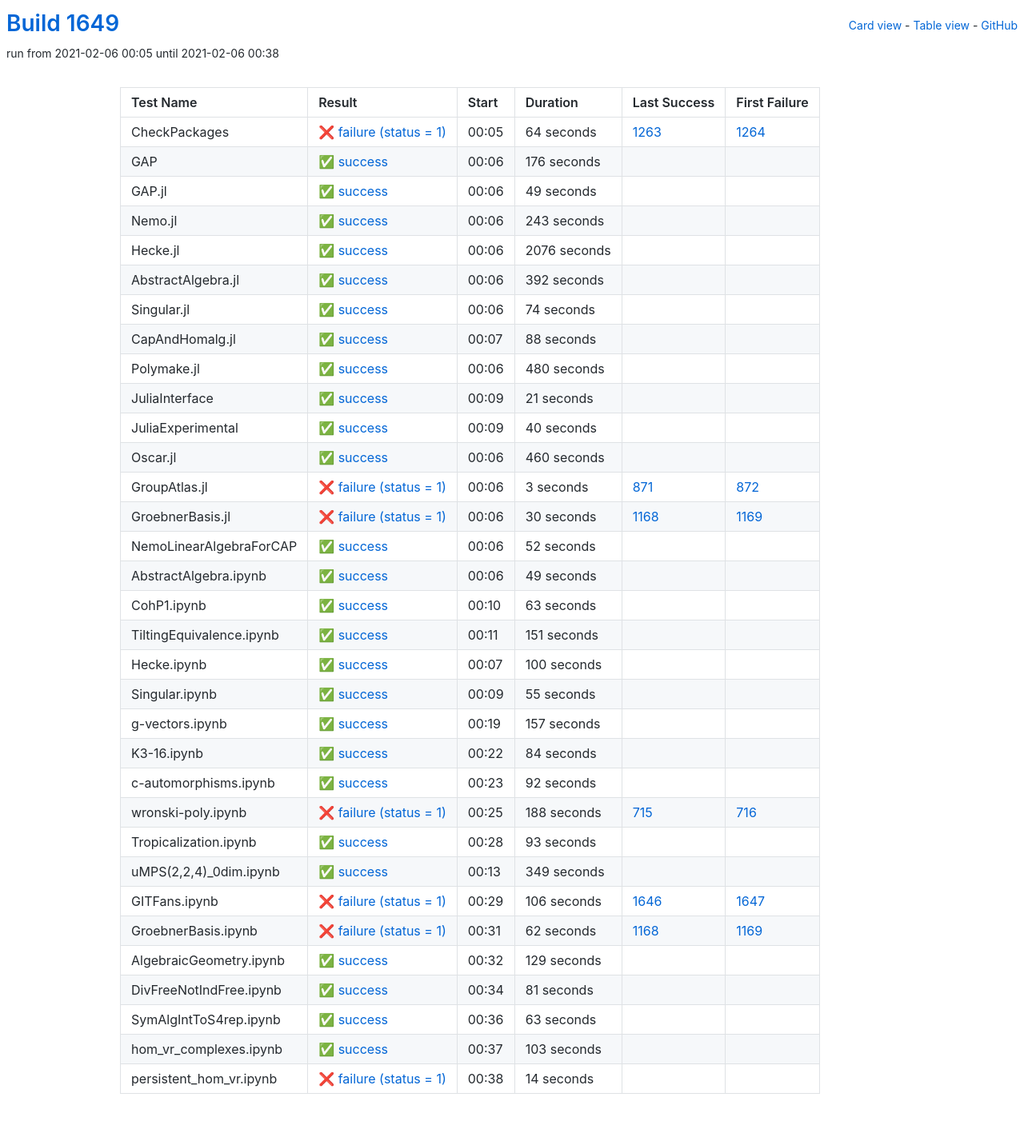
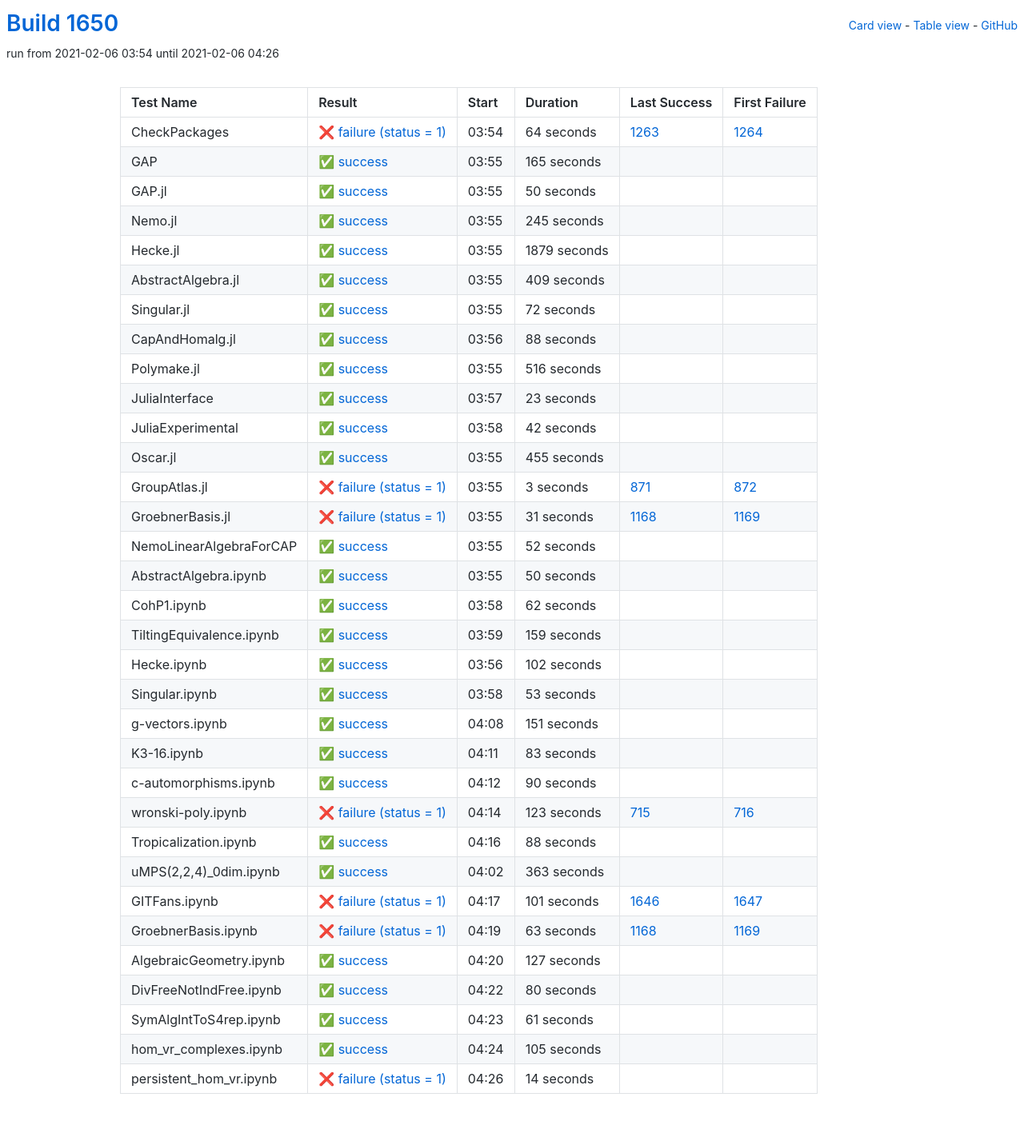
Before and after one commit to oscar-system/oscar-ci-status-stable, a Jekyll site: the page built from table.html, in a window 1280 px wide. Shown: the whole page at 80% size. Built offline with Jekyll 4.4.1, drawn with Linux system fonts in a browser that asks for light colours.

Commit message:
Build #1650

```diff
--- a/_data/ci.yml
+++ b/_data/ci.yml
@@ -1,6 +1,6 @@
 ---
-build: 1649
-build_url: https://oscarci.mathematik.uni-kl.de/job/oscar-stable/1649/
+build: 1650
+build_url: https://oscarci.mathematik.uni-kl.de/job/oscar-stable/1650/
 job: oscar-stable
 organization: oscar-system
 repo: oscar-ci-status-stable
@@ -8,8 +8,8 @@ repourl: https://github.com/oscar-system/oscar-ci-status-stable
 tests:
 - name: CheckPackages
   id: checkpackages
-  log: https://oscarci.mathematik.uni-kl.de/job/oscar-stable/1649/artifact/logs/build-1649/CheckPackages.log
-  start: 2021-02-06 00:05
+  log: https://oscarci.mathematik.uni-kl.de/job/oscar-stable/1650/artifact/logs/build-1650/CheckPackages.log
+  start: 2021-02-06 03:54
   success: false
   exitcode: 1
   status: failure
@@ -20,80 +20,80 @@ tests:
   first_failure_url: https://oscarci.mathematik.uni-kl.de/job/oscar-stable/1264/
 - name: GAP
   id: gap
-  log: https://oscarci.mathematik.uni-kl.de/job/oscar-stable/1649/artifact/logs/build-1649/GAP.log
-  start: 2021-02-06 00:06
+  log: https://oscarci.mathematik.uni-kl.de/job/oscar-stable/1650/artifact/logs/build-1650/GAP.log
+  start: 2021-02-06 03:55
   success: true
   exitcode: 0
   status: success
-  duration: 176
+  duration: 165
   last_success: false
   last_success_url:
   first_failure: false
   first_failure_url:
 - name: GAP.jl
   id: gap-jl
-  log: https://oscarci.mathematik.uni-kl.de/job/oscar-stable/1649/artifact/logs/build-1649/GAP.jl.log
-  start: 2021-02-06 00:06
+  log: https://oscarci.mathematik.uni-kl.de/job/oscar-stable/1650/artifact/logs/build-1650/GAP.jl.log
+  start: 2021-02-06 03:55
   success: true
   exitcode: 0
   status: success
-  duration: 49
+  duration: 50
   last_success: false
   last_success_url:
   first_failure: false
   first_failure_url:
 - name: Nemo.jl
   id: nemo-jl
-  log: https://oscarci.mathematik.uni-kl.de/job/oscar-stable/1649/artifact/logs/build-1649/Nemo.jl.log
-  start: 2021-02-06 00:06
+  log: https://oscarci.mathematik.uni-kl.de/job/oscar-stable/1650/artifact/logs/build-1650/Nemo.jl.log
+  start: 2021-02-06 03:55
   success: true
   exitcode: 0
   status: success
-  duration: 243
+  duration: 245
   last_success: false
   last_success_url:
   first_failure: false
   first_failure_url:
 - name: Hecke.jl
   id: hecke-jl
-  log: https://oscarci.mathematik.uni-kl.de/job/oscar-stable/1649/artifact/logs/build-1649/Hecke.jl.log
-  start: 2021-02-06 00:06
+  log: https://oscarci.mathematik.uni-kl.de/job/oscar-stable/1650/artifact/logs/build-1650/Hecke.jl.log
+  start: 2021-02-06 03:55
   success: true
   exitcode: 0
   status: success
-  duration: 2076
+  duration: 1879
   last_success: false
   last_success_url:
   first_failure: false
   first_failure_url:
 - name: AbstractAlgebra.jl
   id: abstractalgebra-jl
-  log: https://oscarci.mathematik.uni-kl.de/job/oscar-stable/1649/artifact/logs/build-1649/AbstractAlgebra.jl.log
-  start: 2021-02-06 00:06
+  log: https://oscarci.mathematik.uni-kl.de/job/oscar-stable/1650/artifact/logs/build-1650/AbstractAlgebra.jl.log
+  start: 2021-02-06 03:55
   success: true
   exitcode: 0
   status: success
-  duration: 392
+  duration: 409
   last_success: false
   last_success_url:
   first_failure: false
   first_failure_url:
 - name: Singular.jl
   id: singular-jl
-  log: https://oscarci.mathematik.uni-kl.de/job/oscar-stable/1649/artifact/logs/build-1649/Singular.jl.log
-  start: 2021-02-06 00:06
+  log: https://oscarci.mathematik.uni-kl.de/job/oscar-stable/1650/artifact/logs/build-1650/Singular.jl.log
+  start: 2021-02-06 03:55
   success: true
   exitcode: 0
   status: success
-  duration: 74
+  duration: 72
   last_success: false
   last_success_url:
   first_failure: false
   first_failure_url:
 - name: CapAndHomalg.jl
   id: capandhomalg-jl
-  log: https://oscarci.mathematik.uni-kl.de/job/oscar-stable/1649/artifact/logs/build-1649/CapAndHomalg.jl.log
-  start: 2021-02-06 00:07
+  log: https://oscarci.mathematik.uni-kl.de/job/oscar-stable/1650/artifact/logs/build-1650/CapAndHomalg.jl.log
+  start: 2021-02-06 03:56
   success: true
   exitcode: 0
   status: success
@@ -104,56 +104,56 @@ tests:
   first_failure_url:
 - name: Polymake.jl
   id: polymake-jl
-  log: https://oscarci.mathematik.uni-kl.de/job/oscar-stable/1649/artifact/logs/build-1649/Polymake.jl.log
-  start: 2021-02-06 00:06
+  log: https://oscarci.mathematik.uni-kl.de/job/oscar-stable/1650/artifact/logs/build-1650/Polymake.jl.log
+  start: 2021-02-06 03:55
   success: true
   exitcode: 0
   status: success
-  duration: 480
+  duration: 516
   last_success: false
   last_success_url:
   first_failure: false
   first_failure_url:
 - name: JuliaInterface
   id: juliainterface
-  log: https://oscarci.mathematik.uni-kl.de/job/oscar-stable/1649/artifact/logs/build-1649/JuliaInterface.log
-  start: 2021-02-06 00:09
+  log: https://oscarci.mathematik.uni-kl.de/job/oscar-stable/1650/artifact/logs/build-1650/JuliaInterface.log
+  start: 2021-02-06 03:57
   success: true
   exitcode: 0
   status: success
-  duration: 21
+  duration: 23
   last_success: false
   last_success_url:
   first_failure: false
   first_failure_url:
 - name: JuliaExperimental
   id: juliaexperimental
-  log: https://oscarci.mathematik.uni-kl.de/job/oscar-stable/1649/artifact/logs/build-1649/JuliaExperimental.log
-  start: 2021-02-06 00:09
+  log: https://oscarci.mathematik.uni-kl.de/job/oscar-stable/1650/artifact/logs/build-1650/JuliaExperimental.log
+  start: 2021-02-06 03:58
   success: true
   exitcode: 0
   status: success
-  duration: 40
+  duration: 42
   last_success: false
   last_success_url:
   first_failure: false
   first_failure_url:
 - name: Oscar.jl
   id: oscar-jl
-  log: https://oscarci.mathematik.uni-kl.de/job/oscar-stable/1649/artifact/logs/build-1649/Oscar.jl.log
-  start: 2021-02-06 00:06
+  log: https://oscarci.mathematik.uni-kl.de/job/oscar-stable/1650/artifact/logs/build-1650/Oscar.jl.log
+  start: 2021-02-06 03:55
   success: true
   exitcode: 0
   status: success
-  duration: 460
+  duration: 455
   last_success: false
   last_success_url:
   first_failure: false
   first_failure_url:
 - name: GroupAtlas.jl
   id: groupatlas-jl
-  log: https://oscarci.mathematik.uni-kl.de/job/oscar-stable/1649/artifact/logs/build-1649/GroupAtlas.jl.log
-  start: 2021-02-06 00:06
+  log: https://oscarci.mathematik.uni-kl.de/job/oscar-stable/1650/artifact/logs/build-1650/GroupAtlas.jl.log
+  start: 2021-02-06 03:55
   success: false
   exitcode: 1
   status: failure
@@ -164,20 +164,20 @@ tests:
   first_failure_url: https://oscarci.mathematik.uni-kl.de/job/oscar-stable/872/
 - name: GroebnerBasis.jl
   id: groebnerbasis-jl
-  log: https://oscarci.mathematik.uni-kl.de/job/oscar-stable/1649/artifact/logs/build-1649/GroebnerBasis.jl.log
-  start: 2021-02-06 00:06
+  log: https://oscarci.mathematik.uni-kl.de/job/oscar-stable/1650/artifact/logs/build-1650/GroebnerBasis.jl.log
+  start: 2021-02-06 03:55
   success: false
   exitcode: 1
   status: failure
-  duration: 30
+  duration: 31
   last_success: 1168
   last_success_url: https://oscarci.mathematik.uni-kl.de/job/oscar-stable/1168/
   first_failure: 1169
   first_failure_url: https://oscarci.mathematik.uni-kl.de/job/oscar-stable/1169/
 - name: NemoLinearAlgebraForCAP
   id: nemolinearalgebraforcap
-  log: https://oscarci.mathematik.uni-kl.de/job/oscar-stable/1649/artifact/logs/build-1649/NemoLinearAlgebraForCAP.log
-  start: 2021-02-06 00:06
+  log: https://oscarci.mathematik.uni-kl.de/job/oscar-stable/1650/artifact/logs/build-1650/NemoLinearAlgebraForCAP.log
+  start: 2021-02-06 03:55
   success: true
   exitcode: 0
   status: success
@@ -188,32 +188,68 @@ tests:
   first_failure_url:
 - name: AbstractAlgebra.ipynb
   id: abstractalgebra-ipynb
-  log: https://oscarci.mathematik.uni-kl.de/job/oscar-stable/1649/artifact/logs/build-1649/AbstractAlgebra.ipynb.log
-  start: 2021-02-06 00:06
+  log: https://oscarci.mathematik.uni-kl.de/job/oscar-stable/1650/artifact/logs/build-1650/AbstractAlgebra.ipynb.log
+  start: 2021-02-06 03:55
   success: true
   exitcode: 0
   status: success
-  duration: 49
+  duration: 50
   last_success: false
   last_success_url:
   first_failure: false
   first_failure_url:
 - name: CohP1.ipynb
   id: cohp1-ipynb
-  log: https://oscarci.mathematik.uni-kl.de/job/oscar-stable/1649/artifact/logs/build-1649/CohP1.ipynb.log
-  start: 2021-02-06 00:10
+  log: https://oscarci.mathematik.uni-kl.de/job/oscar-stable/1650/artifact/logs/build-1650/CohP1.ipynb.log
+  start: 2021-02-06 03:58
   success: true
   exitcode: 0
   status: success
-  duration: 63
+  duration: 62
   last_success: false
   last_success_url:
   first_failure: false
   first_failure_url:
 - name: TiltingEquivalence.ipynb
   id: tiltingequivalence-ipynb
-  log: https://oscarci.mathematik.uni-kl.de/job/oscar-stable/1649/artifact/logs/build-1649/TiltingEquivalence.ipynb.log
-  start: 2021-02-06 00:11
+  log: https://oscarci.mathematik.uni-kl.de/job/oscar-stable/1650/artifact/logs/build-1650/TiltingEquivalence.ipynb.log
+  start: 2021-02-06 03:59
+  success: true
+  exitcode: 0
+  status: success
+  duration: 159
+  last_success: false
+  last_success_url:
+  first_failure: false
+  first_failure_url:
+- name: Hecke.ipynb
+  id: hecke-ipynb
+  log: https://oscarci.mathematik.uni-kl.de/job/oscar-stable/1650/artifact/logs/build-1650/Hecke.ipynb.log
+  start: 2021-02-06 03:56
+  success: true
+  exitcode: 0
+  status: success
+  duration: 102
+  last_success: false
+  last_success_url:
+  first_failure: false
+  first_failure_url:
+- name: Singular.ipynb
+  id: singular-ipynb
+  log: https://oscarci.mathematik.uni-kl.de/job/oscar-stable/1650/artifact/logs/build-1650/Singular.ipynb.log
+  start: 2021-02-06 03:58
+  success: true
+  exitcode: 0
+  status: success
+  duration: 53
+  last_success: false
+  last_success_url:
+  first_failure: false
+  first_failure_url:
+- name: g-vectors.ipynb
+  id: g-vectors-ipynb
+  log: https://oscarci.mathematik.uni-kl.de/job/oscar-stable/1650/artifact/logs/build-1650/g-vectors.ipynb.log
+  start: 2021-02-06 04:08
   success: true
   exitcode: 0
   status: success
@@ -222,178 +258,142 @@ tests:
   last_success_url:
   first_failure: false
   first_failure_url:
-- name: Hecke.ipynb
-  id: hecke-ipynb
-  log: https://oscarci.mathematik.uni-kl.de/job/oscar-stable/1649/artifact/logs/build-1649/Hecke.ipynb.log
-  start: 2021-02-06 00:07
+- name: K3-16.ipynb
+  id: k3-16-ipynb
+  log: https://oscarci.mathematik.uni-kl.de/job/oscar-stable/1650/artifact/logs/build-1650/K3-16.ipynb.log
+  start: 2021-02-06 04:11
   success: true
   exitcode: 0
   status: success
-  duration: 100
-  last_success: false
-  last_success_url:
-  first_failure: false
-  first_failure_url:
-- name: Singular.ipynb
-  id: singular-ipynb
-  log: https://oscarci.mathematik.uni-kl.de/job/oscar-stable/1649/artifact/logs/build-1649/Singular.ipynb.log
-  start: 2021-02-06 00:09
-  success: true
-  exitcode: 0
-  status: success
-  duration: 55
-  last_success: false
-  last_success_url:
-  first_failure: false
-  first_failure_url:
-- name: g-vectors.ipynb
-  id: g-vectors-ipynb
-  log: https://oscarci.mathematik.uni-kl.de/job/oscar-stable/1649/artifact/logs/build-1649/g-vectors.ipynb.log
-  start: 2021-02-06 00:19
-  success: true
-  exitcode: 0
-  status: success
-  duration: 157
-  last_success: false
-  last_success_url:
-  first_failure: false
-  first_failure_url:
-- name: K3-16.ipynb
-  id: k3-16-ipynb
-  log: https://oscarci.mathematik.uni-kl.de/job/oscar-stable/1649/artifact/logs/build-1649/K3-16.ipynb.log
-  start: 2021-02-06 00:22
-  success: true
-  exitcode: 0
-  status: success
-  duration: 84
+  duration: 83
   last_success: false
   last_success_url:
   first_failure: false
   first_failure_url:
 - name: c-automorphisms.ipynb
   id: c-automorphisms-ipynb
-  log: https://oscarci.mathematik.uni-kl.de/job/oscar-stable/1649/artifact/logs/build-1649/c-automorphisms.ipynb.log
-  start: 2021-02-06 00:23
+  log: https://oscarci.mathematik.uni-kl.de/job/oscar-stable/1650/artifact/logs/build-1650/c-automorphisms.ipynb.log
+  start: 2021-02-06 04:12
   success: true
   exitcode: 0
   status: success
-  duration: 92
+  duration: 90
   last_success: false
   last_success_url:
   first_failure: false
   first_failure_url:
 - name: wronski-poly.ipynb
   id: wronski-poly-ipynb
-  log: https://oscarci.mathematik.uni-kl.de/job/oscar-stable/1649/artifact/logs/build-1649/wronski-poly.ipynb.log
-  start: 2021-02-06 00:25
+  log: https://oscarci.mathematik.uni-kl.de/job/oscar-stable/1650/artifact/logs/build-1650/wronski-poly.ipynb.log
+  start: 2021-02-06 04:14
   success: false
   exitcode: 1
   status: failure
-  duration: 188
+  duration: 123
   last_success: 715
   last_success_url: https://oscarci.mathematik.uni-kl.de/job/oscar-stable/715/
   first_failure: 716
   first_failure_url: https://oscarci.mathematik.uni-kl.de/job/oscar-stable/716/
 - name: Tropicalization.ipynb
   id: tropicalization-ipynb
-  log: https://oscarci.mathematik.uni-kl.de/job/oscar-stable/1649/artifact/logs/build-1649/Tropicalization.ipynb.log
-  start: 2021-02-06 00:28
+  log: https://oscarci.mathematik.uni-kl.de/job/oscar-stable/1650/artifact/logs/build-1650/Tropicalization.ipynb.log
+  start: 2021-02-06 04:16
   success: true
   exitcode: 0
   status: success
-  duration: 93
+  duration: 88
   last_success: false
   last_success_url:
   first_failure: false
   first_failure_url:
 - name: uMPS(2,2,4)_0dim.ipynb
   id: umps-2-2-4-0dim-ipynb
-  log: https://oscarci.mathematik.uni-kl.de/job/oscar-stable/1649/artifact/logs/build-1649/uMPS-2-2-4-_0dim.ipynb.log
-  start: 2021-02-06 00:13
+  log: https://oscarci.mathematik.uni-kl.de/job/oscar-stable/1650/artifact/logs/build-1650/uMPS-2-2-4-_0dim.ipynb.log
+  start: 2021-02-06 04:02
   success: true
   exitcode: 0
   status: success
-  duration: 349
+  duration: 363
   last_success: false
   last_success_url:
   first_failure: false
   first_failure_url:
 - name: GITFans.ipynb
   id: gitfans-ipynb
-  log: https://oscarci.mathematik.uni-kl.de/job/oscar-stable/1649/artifact/logs/build-1649/GITFans.ipynb.log
-  start: 2021-02-06 00:29
+  log: https://oscarci.mathematik.uni-kl.de/job/oscar-stable/1650/artifact/logs/build-1650/GITFans.ipynb.log
+  start: 2021-02-06 04:17
   success: false
   exitcode: 1
   status: failure
-  duration: 106
+  duration: 101
   last_success: 1646
   last_success_url: https://oscarci.mathematik.uni-kl.de/job/oscar-stable/1646/
   first_failure: 1647
   first_failure_url: https://oscarci.mathematik.uni-kl.de/job/oscar-stable/1647/
 - name: GroebnerBasis.ipynb
   id: groebnerbasis-ipynb
-  log: https://oscarci.mathematik.uni-kl.de/job/oscar-stable/1649/artifact/logs/build-1649/GroebnerBasis.ipynb.log
-  start: 2021-02-06 00:31
+  log: https://oscarci.mathematik.uni-kl.de/job/oscar-stable/1650/artifact/logs/build-1650/GroebnerBasis.ipynb.log
+  start: 2021-02-06 04:19
   success: false
   exitcode: 1
   status: failure
-  duration: 62
+  duration: 63
   last_success: 1168
   last_success_url: https://oscarci.mathematik.uni-kl.de/job/oscar-stable/1168/
   first_failure: 1169
   first_failure_url: https://oscarci.mathematik.uni-kl.de/job/oscar-stable/1169/
 - name: AlgebraicGeometry.ipynb
   id: algebraicgeometry-ipynb
-  log: https://oscarci.mathematik.uni-kl.de/job/oscar-stable/1649/artifact/logs/build-1649/AlgebraicGeometry.ipynb.log
-  start: 2021-02-06 00:32
+  log: https://oscarci.mathematik.uni-kl.de/job/oscar-stable/1650/artifact/logs/build-1650/AlgebraicGeometry.ipynb.log
+  start: 2021-02-06 04:20
   success: true
   exitcode: 0
   status: success
-  duration: 129
+  duration: 127
   last_success: false
   last_success_url:
   first_failure: false
   first_failure_url:
 - name: DivFreeNotIndFree.ipynb
   id: divfreenotindfree-ipynb
-  log: https://oscarci.mathematik.uni-kl.de/job/oscar-stable/1649/artifact/logs/build-1649/DivFreeNotIndFree.ipynb.log
-  start: 2021-02-06 00:34
+  log: https://oscarci.mathematik.uni-kl.de/job/oscar-stable/1650/artifact/logs/build-1650/DivFreeNotIndFree.ipynb.log
+  start: 2021-02-06 04:22
   success: true
   exitcode: 0
   status: success
-  duration: 81
+  duration: 80
   last_success: false
   last_success_url:
   first_failure: false
   first_failure_url:
 - name: SymAlgIntToS4rep.ipynb
   id: symalginttos4rep-ipynb
-  log: https://oscarci.mathematik.uni-kl.de/job/oscar-stable/1649/artifact/logs/build-1649/SymAlgIntToS4rep.ipynb.log
-  start: 2021-02-06 00:36
+  log: https://oscarci.mathematik.uni-kl.de/job/oscar-stable/1650/artifact/logs/build-1650/SymAlgIntToS4rep.ipynb.log
+  start: 2021-02-06 04:23
   success: true
   exitcode: 0
   status: success
-  duration: 63
+  duration: 61
   last_success: false
   last_success_url:
   first_failure: false
   first_failure_url:
 - name: hom_vr_complexes.ipynb
   id: hom-vr-complexes-ipynb
-  log: https://oscarci.mathematik.uni-kl.de/job/oscar-stable/1649/artifact/logs/build-1649/hom_vr_complexes.ipynb.log
-  start: 2021-02-06 00:37
+  log: https://oscarci.mathematik.uni-kl.de/job/oscar-stable/1650/artifact/logs/build-1650/hom_vr_complexes.ipynb.log
+  start: 2021-02-06 04:24
   success: true
   exitcode: 0
   status: success
-  duration: 103
+  duration: 105
   last_success: false
   last_success_url:
   first_failure: false
   first_failure_url:
 - name: persistent_hom_vr.ipynb
   id: persistent-hom-vr-ipynb
-  log: https://oscarci.mathematik.uni-kl.de/job/oscar-stable/1649/artifact/logs/build-1649/persistent_hom_vr.ipynb.log
-  start: 2021-02-06 00:38
+  log: https://oscarci.mathematik.uni-kl.de/job/oscar-stable/1650/artifact/logs/build-1650/persistent_hom_vr.ipynb.log
+  start: 2021-02-06 04:26
   success: false
   exitcode: 1
   status: failure
```
Also changed, not shown: README.md.
